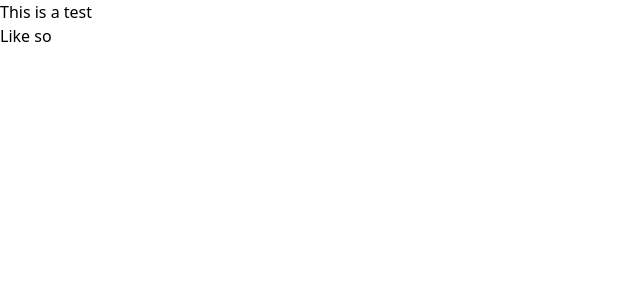
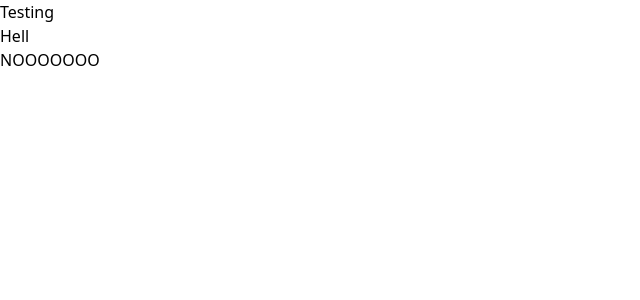
Before and after one commit to Raptor12762/Super, a SvelteKit app: page / in a window 1280 px wide. Shown: the top 300 px of the page, without its empty margins (0-640 px from the left). Built offline with nearby package versions, Linux system fonts and the light colour scheme.

Commit message:
progress

```diff
--- a/src/routes/+page.svelte
+++ b/src/routes/+page.svelte
@@ -1,2 +1,16 @@
-<h1>This is a test</h1>
-<p>Like so</p>
+<svelte:head>
+    <title>Super</title>
+</svelte:head>
+<nav>
+    <ul>
+        <li>
+            <a href="+page.svelte">Testing</a>
+        </li>
+        <li>
+            <a href="#">Hell</a>
+        </li>
+        <li>
+            <a href="#">NOOOOOOO</a>
+        </li>
+    </ul>
+</nav>
--- /dev/null
+++ b/src/routes/jjj/+page.svelte
@@ -0,0 +1 @@
+gofqefgowufgowgeuf
```
Also changed, not shown: 1 other file (tests, documents, lock files or other folders).
